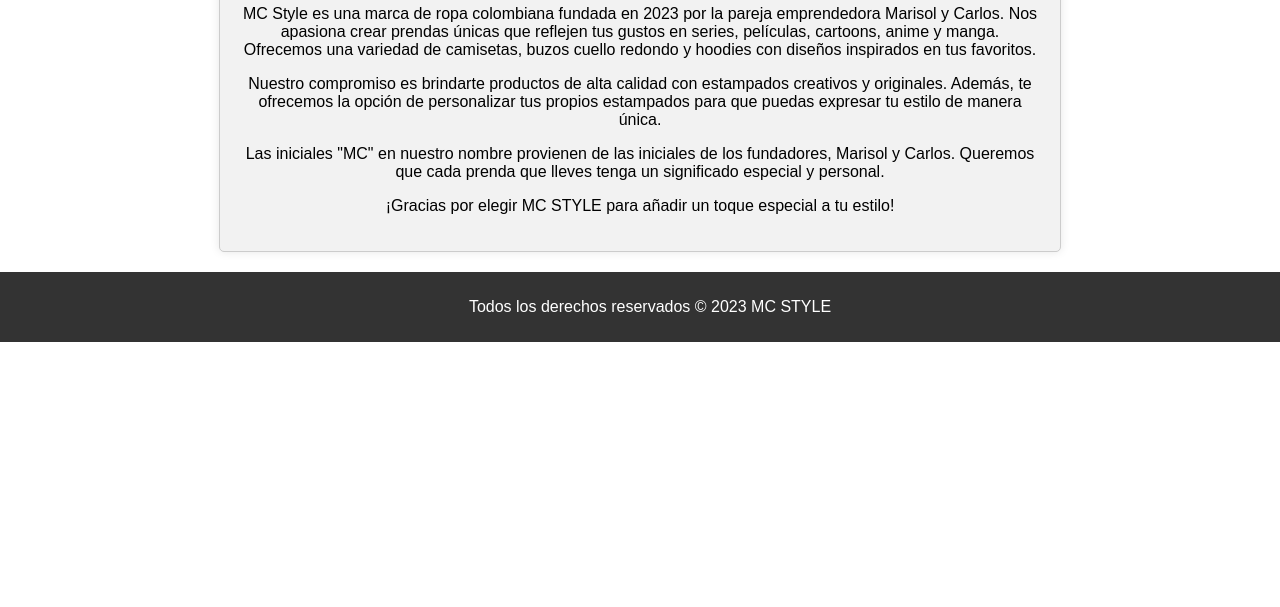
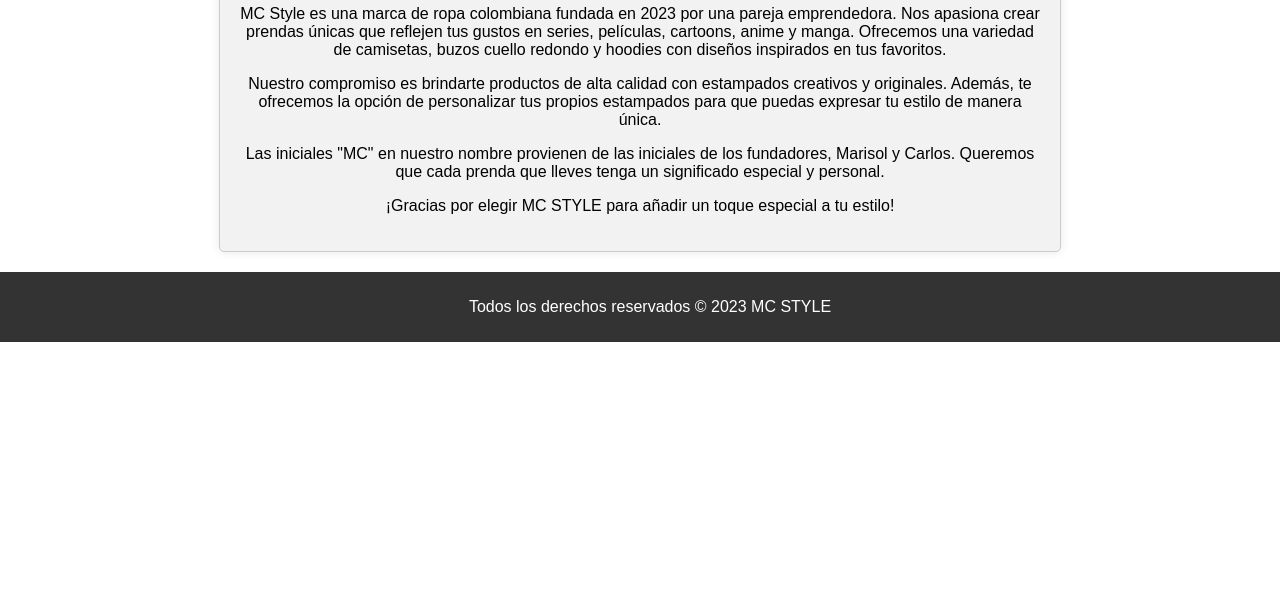
Before and after one commit to mc-style/MC_STYLE, a plain HTML site: page sobre.html in a window 1280 px wide. Shown: the part 193-800 px from the top of the page. Drawn offline with Linux system fonts and the light colour scheme; a web font is replaced by a local one.

Commit message:
Update sobre.html

```diff
--- a/sobre.html
+++ b/sobre.html
@@ -30,7 +30,7 @@
   <section class="content">
     <div class="about-info centered-text">
       <h2>Sobre Nosotros</h2>
-      <p>MC Style es una marca de ropa colombiana fundada en 2023 por la pareja emprendedora Marisol y Carlos. Nos apasiona crear prendas únicas que reflejen tus gustos en series, películas, cartoons, anime y manga. Ofrecemos una variedad de camisetas, buzos cuello redondo y hoodies con diseños inspirados en tus favoritos.</p>
+      <p>MC Style es una marca de ropa colombiana fundada en 2023 por una pareja emprendedora. Nos apasiona crear prendas únicas que reflejen tus gustos en series, películas, cartoons, anime y manga. Ofrecemos una variedad de camisetas, buzos cuello redondo y hoodies con diseños inspirados en tus favoritos.</p>
       <p>Nuestro compromiso es brindarte productos de alta calidad con estampados creativos y originales. Además, te ofrecemos la opción de personalizar tus propios estampados para que puedas expresar tu estilo de manera única.</p>
       <p>Las iniciales "MC" en nuestro nombre provienen de las iniciales de los fundadores, Marisol y Carlos. Queremos que cada prenda que lleves tenga un significado especial y personal.</p>
       <p>¡Gracias por elegir MC STYLE para añadir un toque especial a tu estilo!</p>
```
